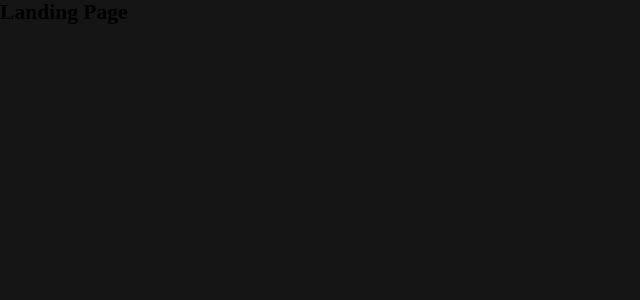
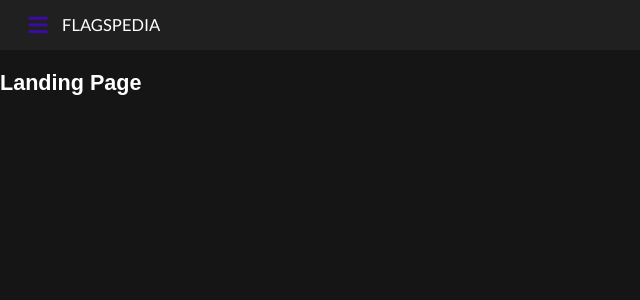
Before and after one commit to JosueEC/FRONTEND-COUNTRIES-Javascript-Vite-ReactJS-Redux-CSSModules, a React (Vite) app: page / in a window 1280 px wide. Shown: the top 300 px of the page, without its empty margins (0-640 px from the left). Built offline with nearby package versions, Linux system fonts and the light colour scheme.

Commit message:
feat(components/ToolBar): :lipstick: Creation of the ToolBar component.

```diff
--- a/index.html
+++ b/index.html
@@ -4,6 +4,7 @@
     <meta charset="UTF-8" />
     <link rel="icon" type="image/svg+xml" href="/vite.svg" />
     <meta name="viewport" content="width=device-width, initial-scale=1.0" />
+    <link rel="stylesheet" href="https://cdnjs.cloudflare.com/ajax/libs/font-awesome/5.15.3/css/all.min.css"/>
     <title>Vite + React</title>
   </head>
   <body>
--- a/src/App.jsx
+++ b/src/App.jsx
@@ -3,9 +3,12 @@ import './App.css'
 import { Routes, Route } from 'react-router-dom'
 import { ROUTES } from './utils/constants'
 
+import ToolBar from './components/ToolBar/ToolBar'
+
 function App () {
   return (
     <main>
+      <ToolBar />
       <Routes>
         <Route
           path={ROUTES.LANDING}
--- /dev/null
+++ b/src/components/ToolBar/ToolBar.jsx
@@ -0,0 +1,15 @@
+// import React from 'react'
+import styles from './ToolBar.module.css'
+
+export default function ToolBar ({ openSidebar }) {
+  return (
+    <div className={styles.containerNavbar}>
+      <nav className={styles.toolbar}>
+        <div className={styles.burger} onClick={openSidebar}>
+          <i className='fas fa-bars' />
+        </div>
+        <div className={styles.title}>FLAGSPEDIA</div>
+      </nav>
+    </div>
+  )
+}
--- /dev/null
+++ b/src/components/ToolBar/ToolBar.module.css
@@ -0,0 +1,37 @@
+.containerNavbar {
+  padding-bottom: 70px;
+}
+
+.toolbar {
+  /* border: solid 2px greenyellow; */
+  position: fixed;
+  width: 100vw;
+  height: 50px;
+  background-color: var(--element-black);
+  display: flex;
+  align-items: center;
+  gap: 1rem;
+  padding-left: 2rem;
+  font-family: var(--paragraph-font);
+  font-size: 1.15rem;
+}
+
+.containerNavbar .toolbar .burger {
+  font-size: 1.5rem;
+  color: var(--principal-color);
+  transition: 0.3s;
+}
+
+.containerNavbar .toolbar .burger:hover {
+  transform: scale(1.1);
+  cursor: pointer;
+}
+
+.containerNavbar .toolbar .title {
+  transition: 0.3s;
+}
+
+.containerNavbar .toolbar .title:hover {
+  color: var(--principal-color);
+  cursor: pointer;
+}
--- a/src/index.css
+++ b/src/index.css
@@ -3,10 +3,8 @@
 :root {
   --low-black: #151515;
   --element-black: #202020;
-  /* --principal-text: #666; */
-  --gray: #3A4F50;
   --low-gray: #4f6b6d;
-  --principal-color: #00080b;
+  --principal-color: #3a0ca3;
   --white: #fff;
 
   --text: #565360;
@@ -14,8 +12,8 @@
   --disabled: #E1DFE9;
 
   --title-font: 'Khand', sans-serif;
-  --paragraph-font: 'Hind', sans-serif;
-  --button-font: 'Loto', sans-serif;
+  --paragraph-font: 'Lato', sans-serif;
+  --button-font: 'Hindi', sans-serif;
 }
 
 * {
@@ -32,6 +30,8 @@ html {
 }
 
 body {
+  color: var(--white);
+  font-family: var(--button-font);
   background-color: var(--low-black);
 }
 
```
